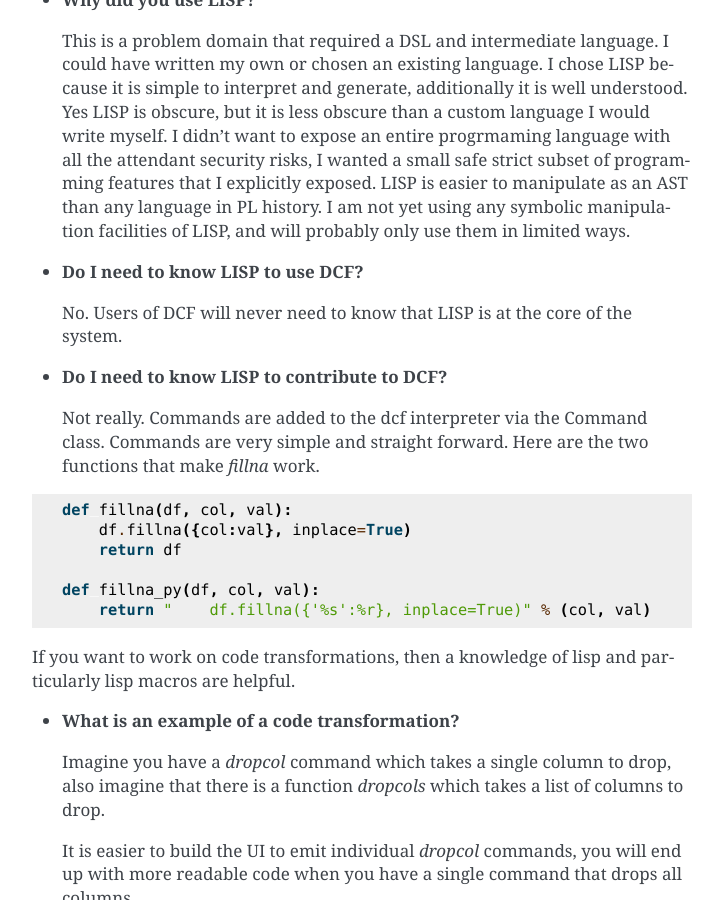
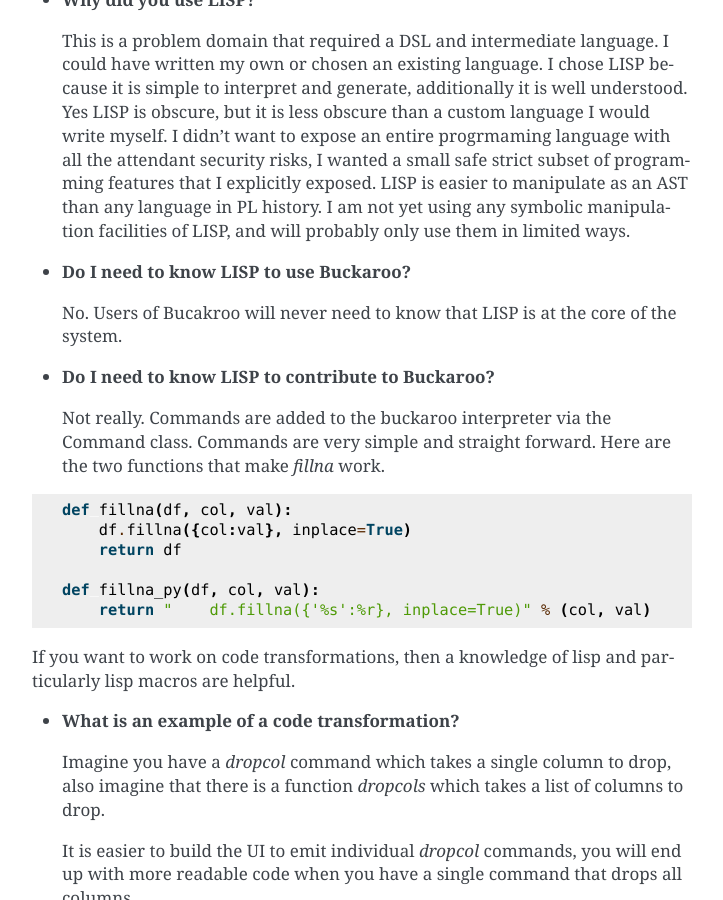
Before and after one commit to paddymul/buckaroo, a Sphinx documentation site: the page built from docs/source/FAQ.rst, in a window 1280 px wide and 900 px high, scrolled down 1196 px. Shown: the whole window, without its empty margins (388-1111 px from the left). Built offline with Sphinx 7.4.7, drawn with Linux system fonts in a browser that asks for light colours.

```diff
--- a/docs/source/FAQ.rst
+++ b/docs/source/FAQ.rst
@@ -34,13 +33,13 @@ To be clear, I had the idea for building Buckaroo like this before I saw any of
 
   This is a problem domain that required a DSL and intermediate language.  I could have written my own or chosen an existing language.  I chose LISP because it is simple to interpret and generate, additionally it is well understood.  Yes LISP is obscure, but it is less obscure than a custom language I would write myself.  I didn't want to expose an entire progrmaming language with all the attendant security risks, I wanted a small safe strict subset of programming features that I explicitly exposed.  LISP is easier to manipulate as an AST than any language in PL history.  I am not yet using any symbolic manipulation facilities of LISP, and will probably only use them in limited ways.
 
-* **Do I need to know LISP to use DCF?**
+* **Do I need to know LISP to use Buckaroo?**
 
-  No.  Users of DCF will never need to know that LISP is at the core of the system.
+  No.  Users of Bucakroo will never need to know that LISP is at the core of the system.
 
-* **Do I need to know LISP to contribute to DCF?**
+* **Do I need to know LISP to contribute to Buckaroo?**
 
-  Not really.  Commands are added to the dcf interpreter via the Command class.  Commands are very simple and straight forward.  Here are the two functions that make `fillna` work.
+  Not really.  Commands are added to the buckaroo interpreter via the Command class.  Commands are very simple and straight forward.  Here are the two functions that make `fillna` work.
 
 .. code-block:: python
 
```
Also changed, not shown: other parts of docs/source/FAQ.rst (+0 -1 lines), README.md (+11 -0 lines).
